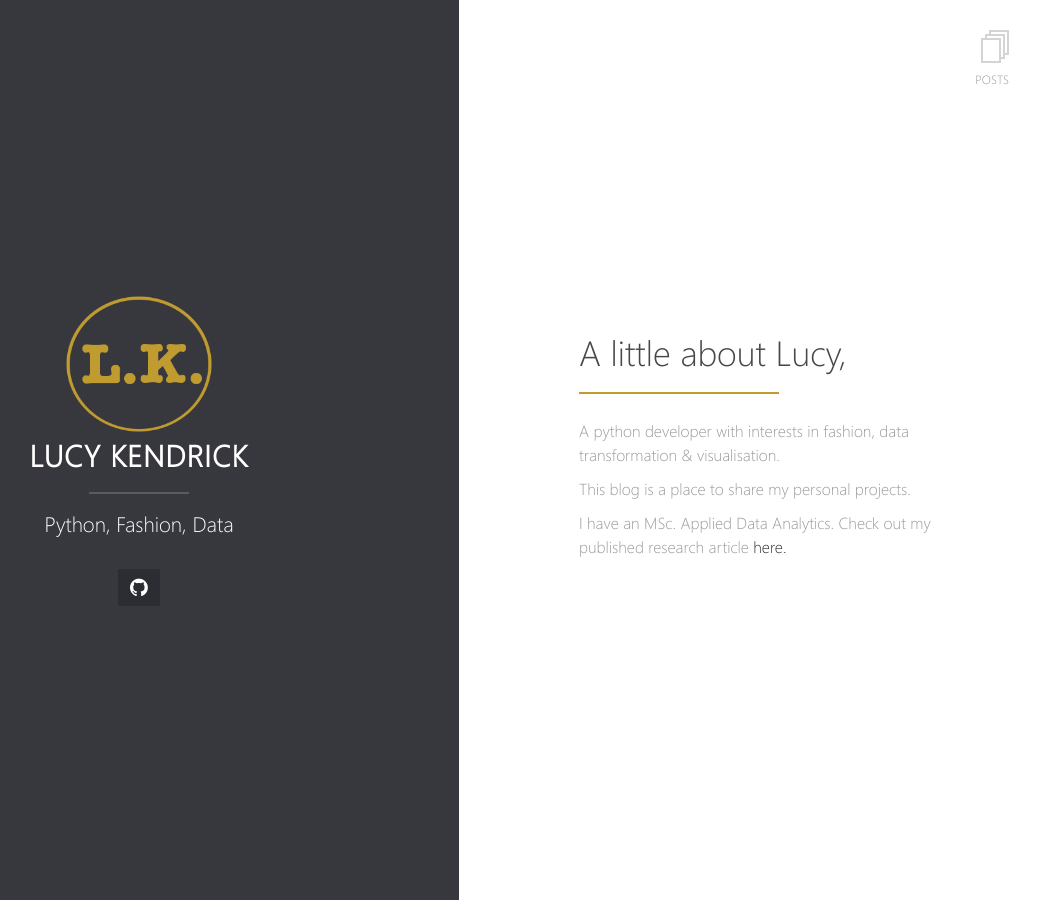
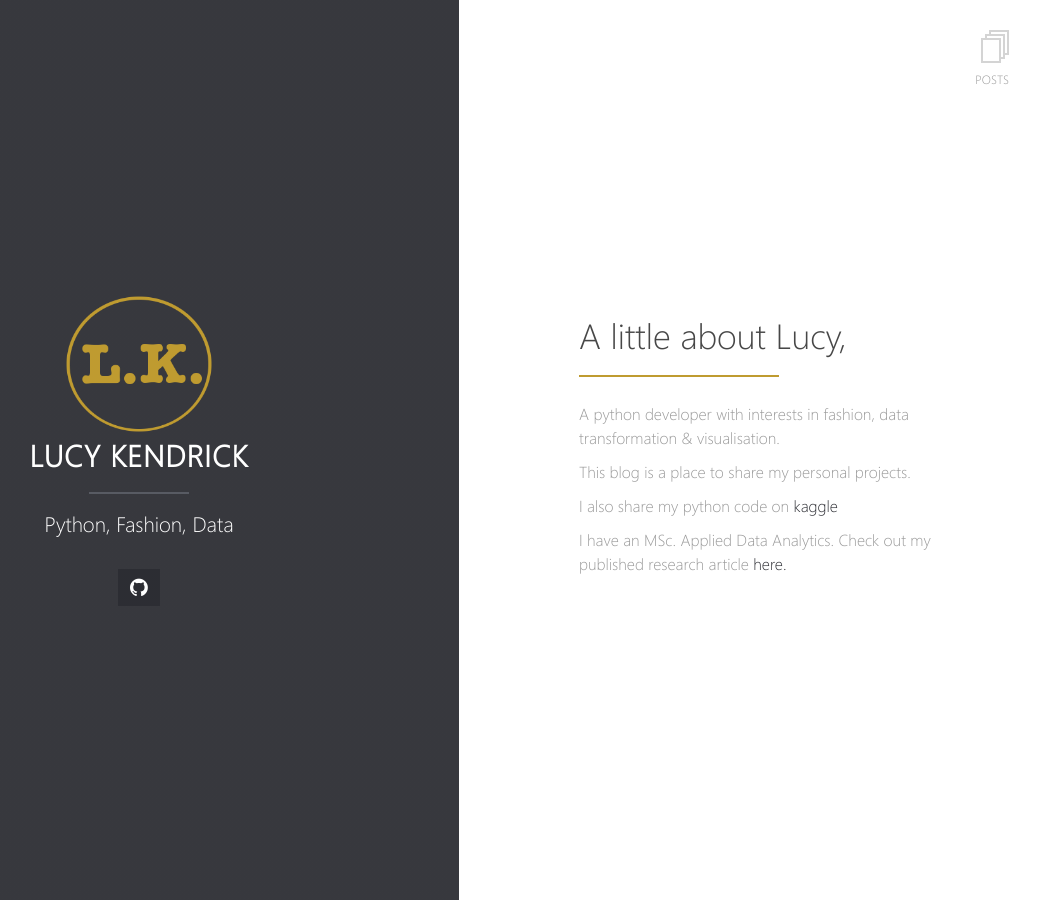
Before and after one commit to lucykbees/lucykbees.github.io, a Jekyll site: the page built from index.md, in a window 1280 px wide. Shown: the whole page, without its empty margins (181-1221 px from the left). Built offline with Jekyll 4.4.1, drawn with Linux system fonts in a browser that asks for light colours; our own code applies the rules of GitHub Pages for plain Markdown files.

Commit message:
updated index

```diff
--- a/index.md
+++ b/index.md
@@ -10,4 +10,7 @@ A python developer with interests in fashion, data transformation & visualisatio
 
 This blog is a place to share my personal projects.
 
+
+I also share my python code on [kaggle](https://www.kaggle.com/ucandotherobot)
+
 I have an MSc. Applied Data Analytics.  Check out my published research article [here.](https://www.sciencedirect.com/science/article/pii/S1574013717302861)
```
